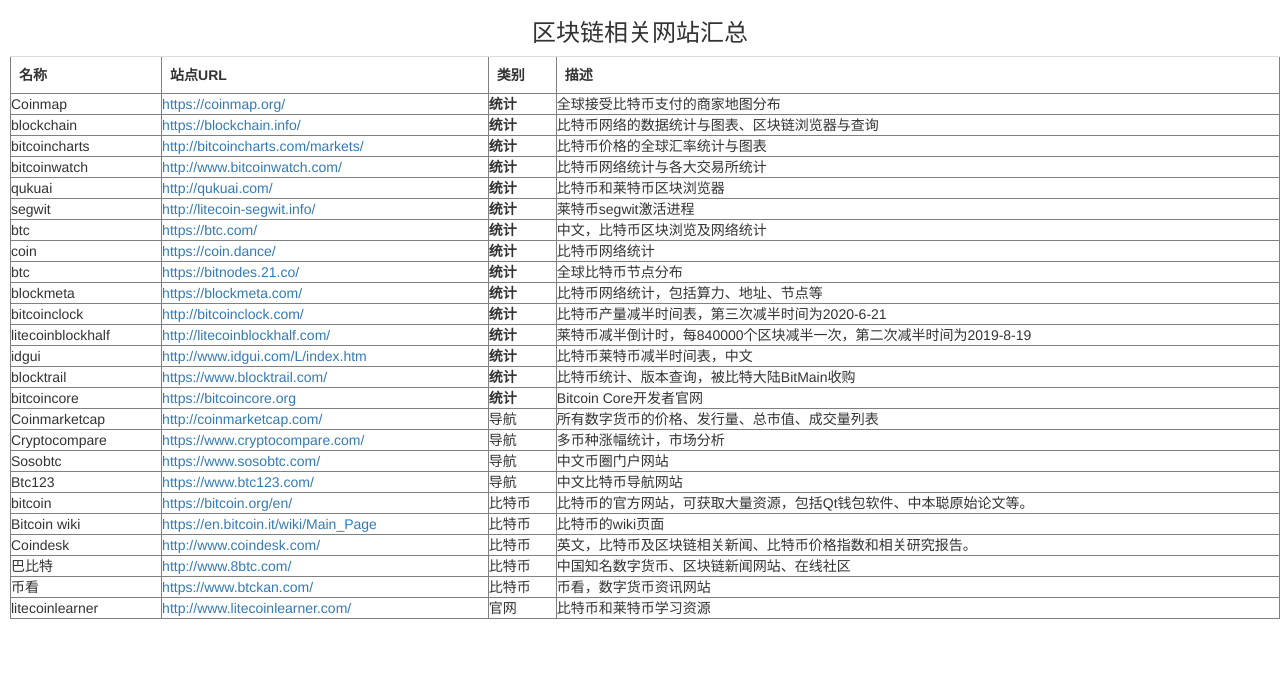
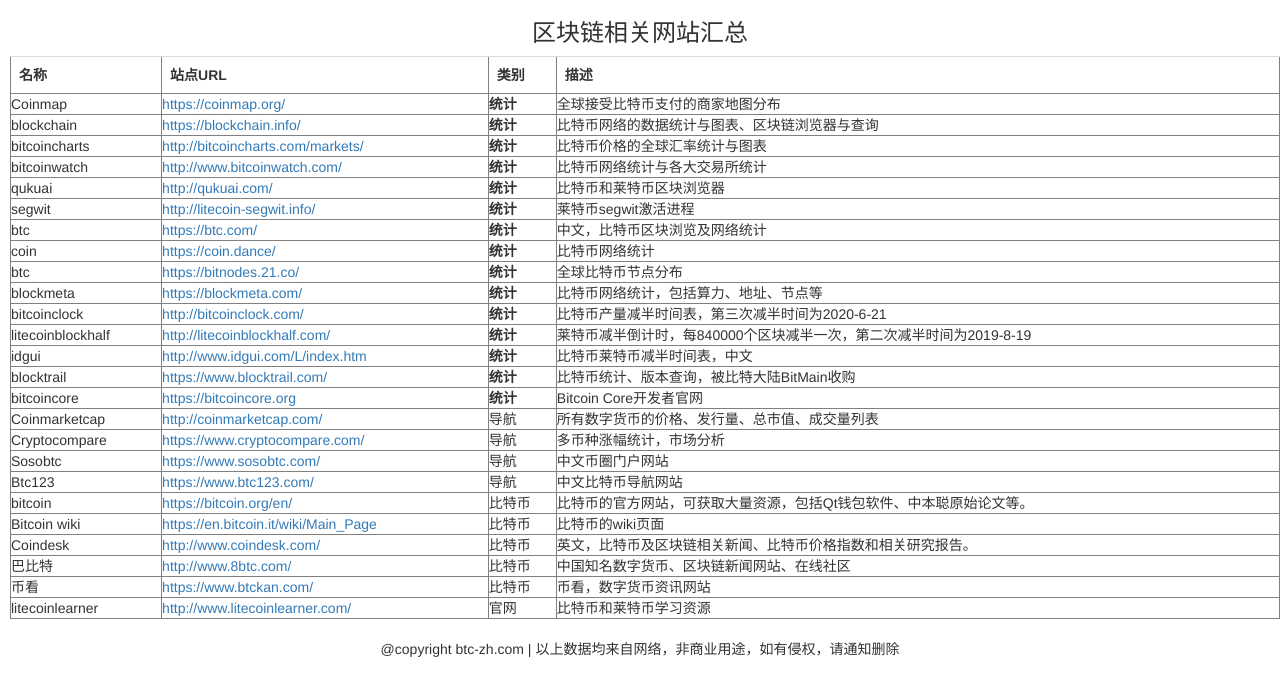
Before and after one commit to xxlv/btc-zh-sites, a plain HTML site: page index.html in a window 1280 px wide. Drawn offline with nearby package versions, Linux system fonts and the light colour scheme.

Commit message:
Add footer

```diff
--- a/index.html
+++ b/index.html
@@ -218,5 +218,9 @@
 
 
 </script>
+
+<footer class="text-center">
+    @copyright btc-zh.com | 以上数据均来自网络，非商业用途，如有侵权，请通知删除
+</footer>
 </body>
 </html>
```
